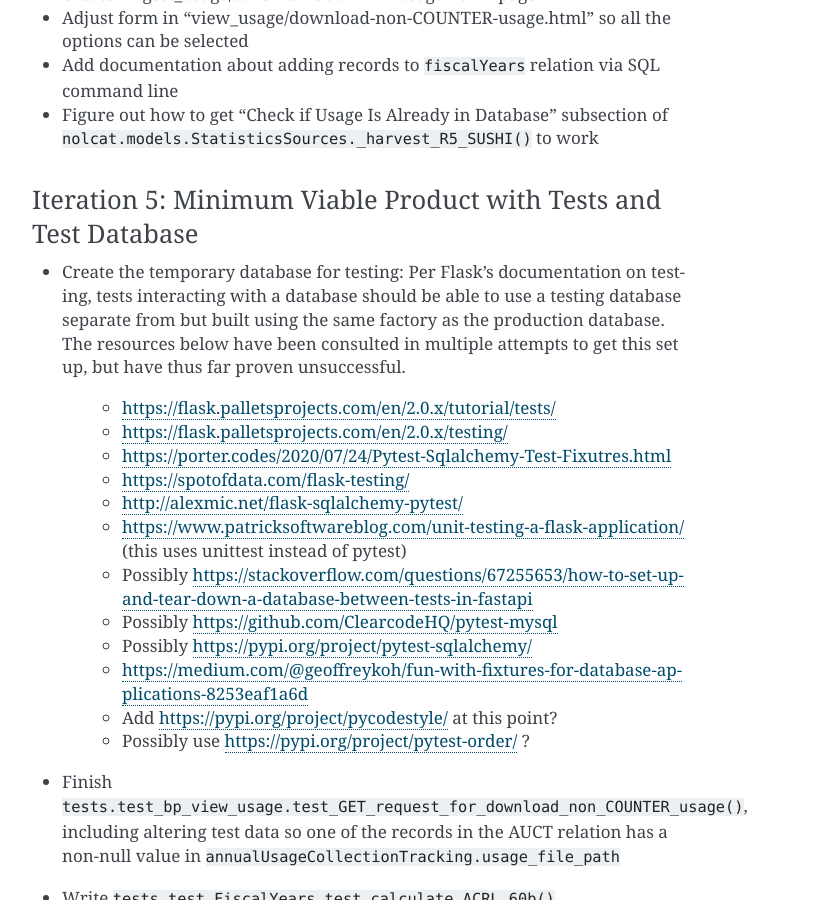
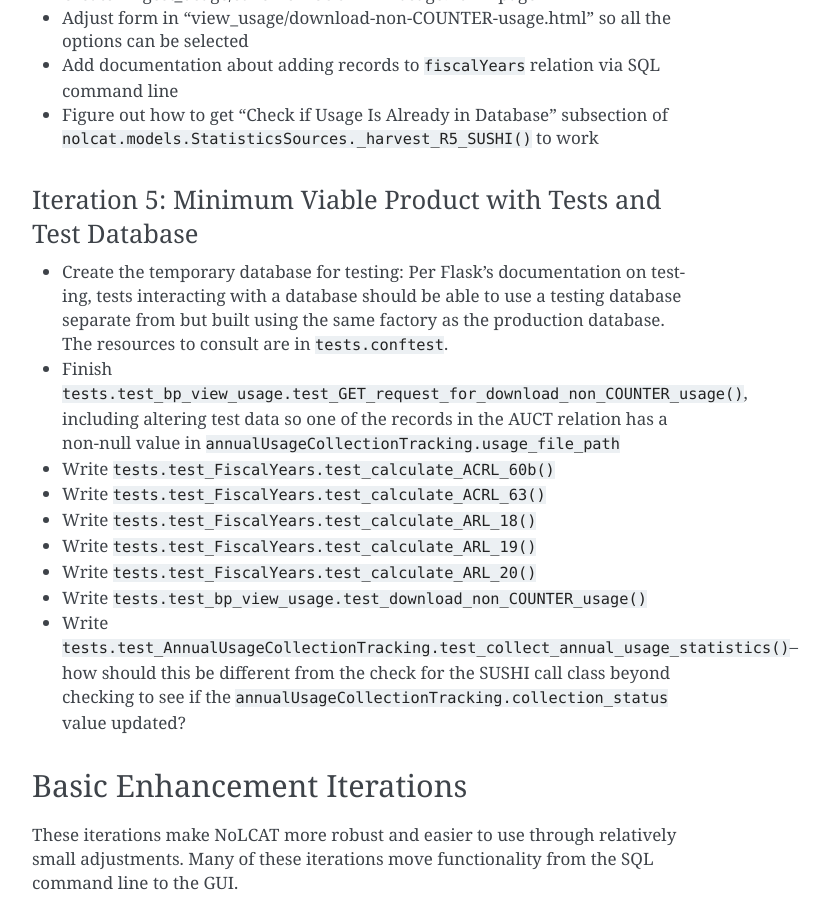
Before and after one commit to ereiskind/nolcat, a Sphinx documentation site: the page built from docs/source/roadmap.rst, in a window 1280 px wide and 900 px high, scrolled down 2964 px. Shown: the whole window, without its empty margins (388-1218 px from the left). Built offline with Sphinx 7.4.7, drawn with Linux system fonts in a browser that asks for light colours.

Commit message:
Revise conftest logging and unused functions

```diff
--- a/docs/source/roadmap.rst
+++ b/docs/source/roadmap.rst
@@ -67,21 +67,7 @@ Iteration 4: Minimum Viable Product
 
 Iteration 5: Minimum Viable Product with Tests and Test Database
 ================================================================
-* Create the temporary database for testing: Per Flask's documentation on testing, tests interacting with a database should be able to use a testing database separate from but built using the same factory as the production database. The resources below have been consulted in multiple attempts to get this set up, but have thus far proven unsuccessful.
-
-    * https://flask.palletsprojects.com/en/2.0.x/tutorial/tests/
-    * https://flask.palletsprojects.com/en/2.0.x/testing/
-    * https://porter.codes/2020/07/24/Pytest-Sqlalchemy-Test-Fixutres.html
-    * https://spotofdata.com/flask-testing/
-    * http://alexmic.net/flask-sqlalchemy-pytest/
-    * https://www.patricksoftwareblog.com/unit-testing-a-flask-application/ (this uses unittest instead of pytest)
-    * Possibly https://stackoverflow.com/questions/67255653/how-to-set-up-and-tear-down-a-database-between-tests-in-fastapi
-    * Possibly https://github.com/ClearcodeHQ/pytest-mysql
-    * Possibly https://pypi.org/project/pytest-sqlalchemy/
-    * https://medium.com/@geoffreykoh/fun-with-fixtures-for-database-applications-8253eaf1a6d
-    * Add https://pypi.org/project/pycodestyle/ at this point?
-    * Possibly use https://pypi.org/project/pytest-order/ ?
-
+* Create the temporary database for testing: Per Flask's documentation on testing, tests interacting with a database should be able to use a testing database separate from but built using the same factory as the production database. The resources to consult are in ``tests.conftest``.
 * Finish ``tests.test_bp_view_usage.test_GET_request_for_download_non_COUNTER_usage()``, including altering test data so one of the records in the AUCT relation has a non-null value in ``annualUsageCollectionTracking.usage_file_path``
 * Write ``tests.test_FiscalYears.test_calculate_ACRL_60b()``
 * Write ``tests.test_FiscalYears.test_calculate_ACRL_63()``
```
Also changed, not shown: 1 other file.
